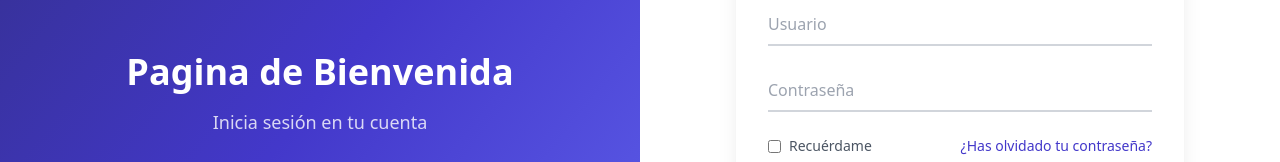
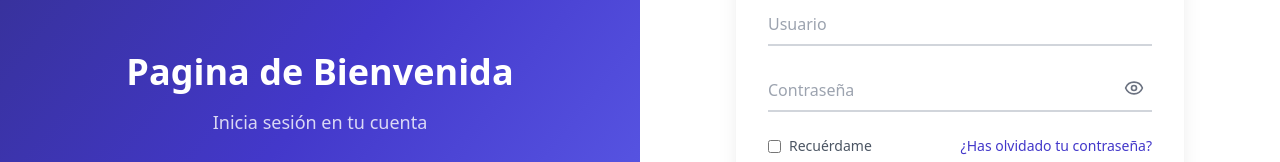
Before and after one commit to Velasco-Tecnosinergia/FrontEnd-Comex, a React (Vite) app: page / in a window 1280 px wide. Shown: the part 306-468 px from the top of the page. Built offline with nearby package versions, Linux system fonts and the light colour scheme.

Commit message:
feat(login): add password visibility toggle

```diff
--- a/src/components/Login.tsx
+++ b/src/components/Login.tsx
@@ -1,28 +1,36 @@
-import { useState, type JSX } from "react";
-import { login } from "../service/authService";
+import { useState} from "react";
+import { Eye, EyeOff } from "lucide-react";
 
-export default function Login(): JSX.Element {
+export default function Login() {
   const [username, setUsername] = useState<string>("");
   const [password, setPassword] = useState<string>("");
+  const [showPassword, setShowPassword] = useState<boolean>(false);
   const [error, setError] = useState<string>("");
 
-  const handleLogin = async (): Promise<void> => {
+  const handleLogin = async () => {
     if (!username || !password) {
       setError("Por favor, completa todos los campos.");
       return;
     }
 
     try {
-      const response = await login(username, password);
-      console.log("✅ Login exitoso:", response);
+      const response = await fetch("http://127.0.0.1:8000/login", {
+        method: "POST",
+        headers: { "Content-Type": "application/json" },
+        body: JSON.stringify({ username, password }),
+      });
 
-      // Guardamos el token en localStorage (para futuras peticiones)
-      localStorage.setItem("token", response.access_token);
+      if (!response.ok) {
+        throw new Error("Credenciales incorrectas");
+      }
 
-      alert("Login exitoso 🎉");
-      setError(""); // limpiar errores
-    } catch (err: any) {
-      setError(err.message || "Error en el login");
+      const data = await response.json();
+      console.log("Login exitoso:", data);
+
+      // Redirigir al dashboard
+      window.location.href = "/dashboard";
+    } catch (err) {
+      setError("Credenciales incorrectas.");
     }
   };
 
@@ -67,21 +75,32 @@ export default function Login(): JSX.Element {
             <span className="text-indigo-700 font-semibold">Login</span> a tu cuenta
           </p>
 
+          {/* Usuario */}
           <input
-            type="email"
+            type="text"
             placeholder="Usuario"
             value={username}
             onChange={(e) => setUsername(e.target.value)}
-            className="w-full border-b-2 border-gray-300 focus:border-indigo-700 outline-none py-2 mb-6 text-gray-700 bg-transparent"
+            className="w-full border-b-2 border-gray-300 focus:border-indigo-700 outline-none py-2 mb-6 text-gray-700"
           />
 
-          <input
-            type="password"
-            placeholder="Contraseña"
-            value={password}
-            onChange={(e) => setPassword(e.target.value)}
-            className="w-full border-b-2 border-gray-300 focus:border-indigo-700 outline-none py-2 mb-6 text-gray-700 bg-transparent"
-          />
+          {/* Contraseña con icono */}
+          <div className="relative mb-6">
+            <input
+              type={showPassword ? "text" : "password"}
+              placeholder="Contraseña"
+              value={password}
+              onChange={(e) => setPassword(e.target.value)}
+              className="w-full border-b-2 border-gray-300 focus:border-indigo-700 outline-none py-2 text-gray-700 pr-10"
+            />
+            <button
+              type="button"
+              onClick={() => setShowPassword(!showPassword)}
+              className="absolute right-2 top-2 text-gray-500 hover:text-indigo-700"
+            >
+              {showPassword ? <EyeOff size={20} /> : <Eye size={20} />}
+            </button>
+          </div>
 
           {error && <p className="text-red-500 text-sm mb-4">{error}</p>}
 
```
